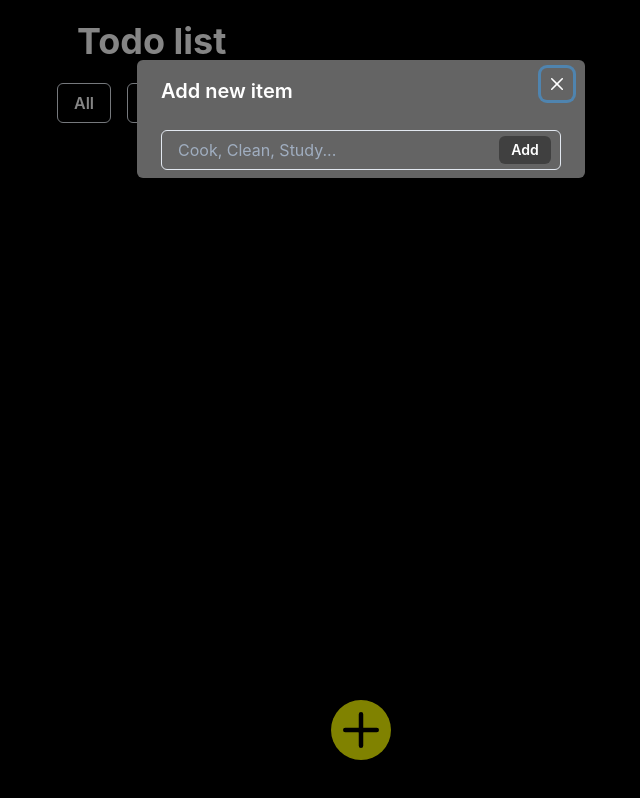
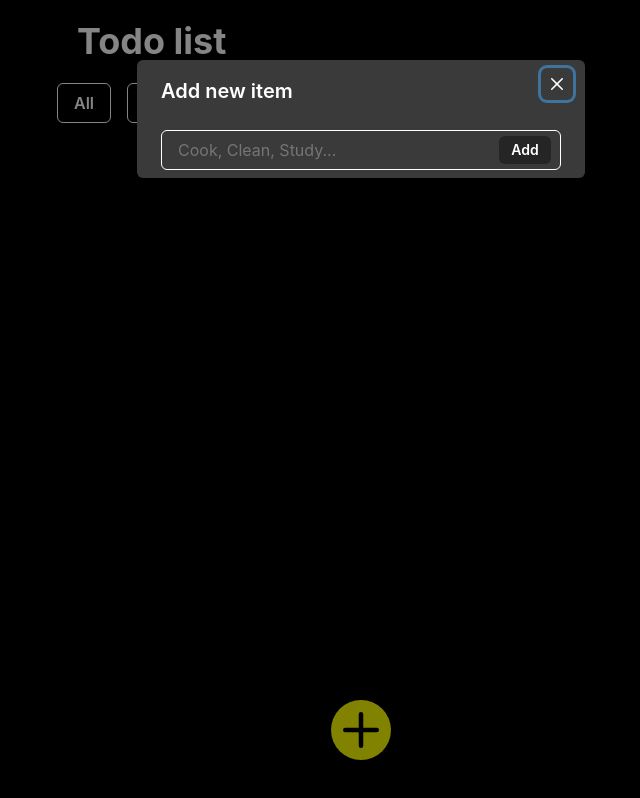
Before and after one commit to pablodamianberdun/todo-list, a React (Create React App) app: page / in a window 1280 px wide. Both pictures are taken after a click on the element 640 px from the left and 730 px from the top of the page. Shown: the whole page, without its empty margins (279-919 px from the left). Built offline with nearby package versions, Linux system fonts and the light colour scheme.

Commit message:
Added Item & ItemsList

```diff
--- a/src/App.js
+++ b/src/App.js
@@ -3,6 +3,7 @@ import { Container } from "@chakra-ui/layout";
 import Header from "./components/Header";
 import NewItemButton from "./components/NewItemButton";
 import ItemsProvider from "./context/ItemsContext";
+import ItemsList from "./components/ItemsList"
 
 function App() {
     return (
@@ -10,6 +11,7 @@ function App() {
             <Container maxW="container.sm">
                 <Header />
                 <NewItemButton />
+				<ItemsList/>
             </Container>
         </ItemsProvider>
     );
--- a/src/components/Header.jsx
+++ b/src/components/Header.jsx
@@ -14,10 +14,10 @@ const Header = () => {
             >
                 <Button
                     _hover={{
-                        background: "grey",
+                        background: "gray",
                     }}
                     _focus={{
-                        bg: "grey",
+                        bg: "gray",
                     }}
                     variant="outline"
                 >
@@ -25,10 +25,10 @@ const Header = () => {
                 </Button>
                 <Button
                     _hover={{
-                        background: "grey",
+                        background: "gray",
                     }}
                     _focus={{
-                        bg: "grey",
+                        bg: "gray",
                     }}
                     variant="outline"
                 >
@@ -36,10 +36,10 @@ const Header = () => {
                 </Button>
                 <Button
                     _hover={{
-                        background: "grey",
+                        background: "gray",
                     }}
                     _focus={{
-                        bg: "grey",
+                        bg: "gray",
                     }}
                     variant="outline"
                 >
--- /dev/null
+++ b/src/components/Item.jsx
@@ -0,0 +1,71 @@
+import { CheckIcon, CloseIcon } from "@chakra-ui/icons";
+import { Text } from "@chakra-ui/layout";
+import { Box, Flex } from "@chakra-ui/layout";
+import React, { useState } from "react";
+
+const Item = ({ item }) => {
+
+	//State to test checkbox behaviour
+    const [checked, setChecked] = useState(false);
+
+    const handleClick = () => {
+        setChecked(!checked);
+    };
+
+    return (
+        <Flex
+            bg="gray"
+            w="100%"
+            p={3}
+            mt={4}
+            borderRadius="lg"
+            justifyContent="space-between"
+            alignItems="center"
+        >
+            <Flex
+                alignItems="center"
+                onClick={handleClick}
+                _hover={{
+                    cursor: "pointer",
+                }}
+            >
+                <Box
+                    borderRadius="full"
+                    border="2px solid"
+                    borderColor={checked ? "yellow" : "white"}
+                    backgroundColor={checked ? "yellow" : "gray"}
+                    display="block"
+                    mr="1rem"
+                >
+                    {checked ? (
+                        <Flex
+                            height="1.5rem"
+                            width="1.5rem"
+                            alignItems="center"
+                            justifyContent="center"
+                        >
+                            <CheckIcon fontSize="15px" color="black" />
+                        </Flex>
+                    ) : (
+                        <Box height="1.5rem" width="1.5rem"></Box>
+                    )}
+                </Box>
+
+                {checked ? (
+                    <Text as="del" color="#999999">
+                        {item.name}
+                    </Text>
+                ) : (
+                    <Text>{item.name}</Text>
+                )}
+            </Flex>
+            <CloseIcon
+                _hover={{
+                    cursor: "pointer",
+                }}
+            />
+        </Flex>
+    );
+};
+
+export default Item;
--- /dev/null
+++ b/src/components/ItemsList.jsx
@@ -0,0 +1,17 @@
+import React, { Fragment, useContext } from "react";
+import { ItemsContext } from "../context/ItemsContext";
+import Item from "./Item";
+
+const ItemsList = () => {
+    const { items } = useContext(ItemsContext);
+
+    return (
+        <Fragment>
+            {items.map((item) => (
+                <Item item={item} />
+            ))}
+        </Fragment>
+    );
+};
+
+export default ItemsList;
--- a/src/components/NewItemModal.jsx
+++ b/src/components/NewItemModal.jsx
@@ -48,7 +48,7 @@ const NewItemModal = ({ isOpen, onClose }) => {
     return (
         <Modal isOpen={isOpen} onClose={onClose}>
             <ModalOverlay />
-            <ModalContent bgColor="grey">
+            <ModalContent bgColor="gray">
                 <ModalHeader>Add new item</ModalHeader>
                 <ModalCloseButton />
                 <ModalBody>
--- a/src/theme.js
+++ b/src/theme.js
@@ -10,8 +10,8 @@ export default extendTheme({
 		}
 	},
     colors: {
-        yellow: "#F5F900",
-        grey: "#646464",
-		black: "#000000"
+        gray: "#3A3A3A",
+		black: "#000000",
+		yellow: "#F5F900",
     },
 });
```
